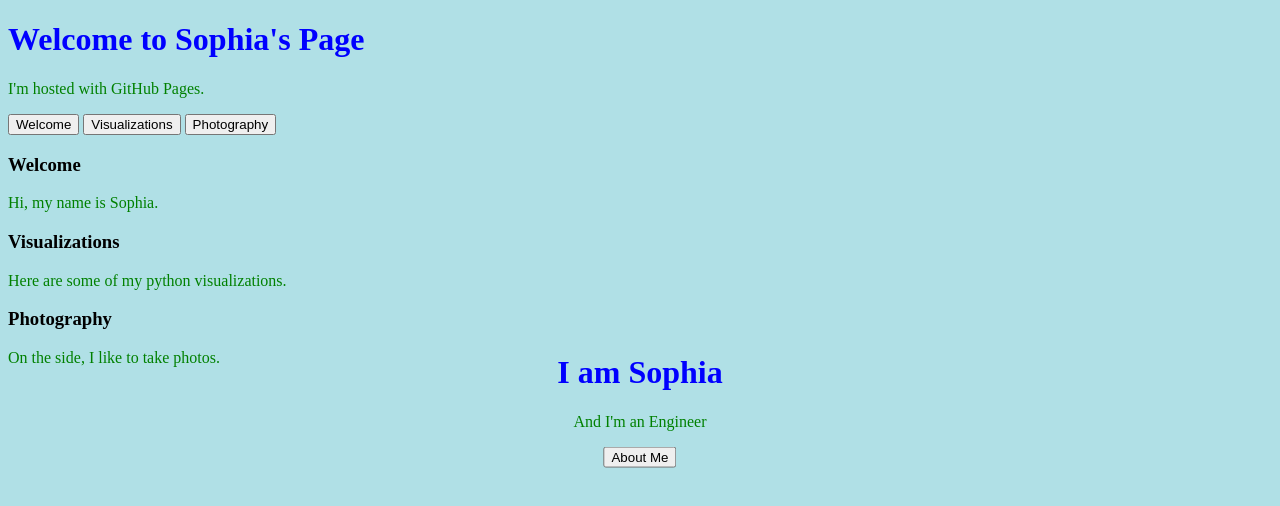
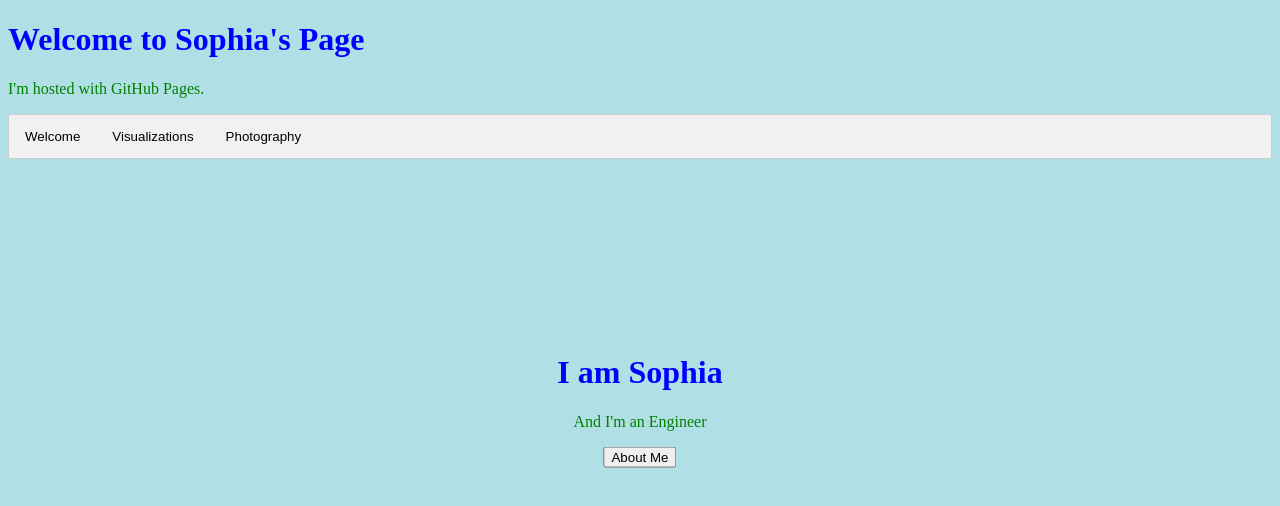
Before and after one commit to scotigno/scotigno.github.io, a plain HTML site: page index.html in a window 1280 px wide. Drawn offline with Linux system fonts and the light colour scheme.

Commit message:
Update index.html

```diff
--- a/index.html
+++ b/index.html
@@ -50,5 +50,39 @@
     transform: translate(-50%, -50%);
     color: white;
   }
+  .tab {
+  overflow: hidden;
+  border: 1px solid #ccc;
+  background-color: #f1f1f1;
+}
+
+/* Style the buttons that are used to open the tab content */
+  .tab button {
+    background-color: inherit;
+    float: left;
+    border: none;
+    outline: none;
+    cursor: pointer;
+    padding: 14px 16px;
+    transition: 0.3s;
+  }
+
+  /* Change background color of buttons on hover */
+  .tab button:hover {
+    background-color: #ddd;
+  }
+
+  /* Create an active/current tablink class */
+  .tab button.active {
+    background-color: #ccc;
+  }
+
+  /* Style the tab content */
+  .tabcontent {
+    display: none;
+    padding: 6px 12px;
+    border: 1px solid #ccc;
+    border-top: none;
+  }
   </style>
 </html>
```
